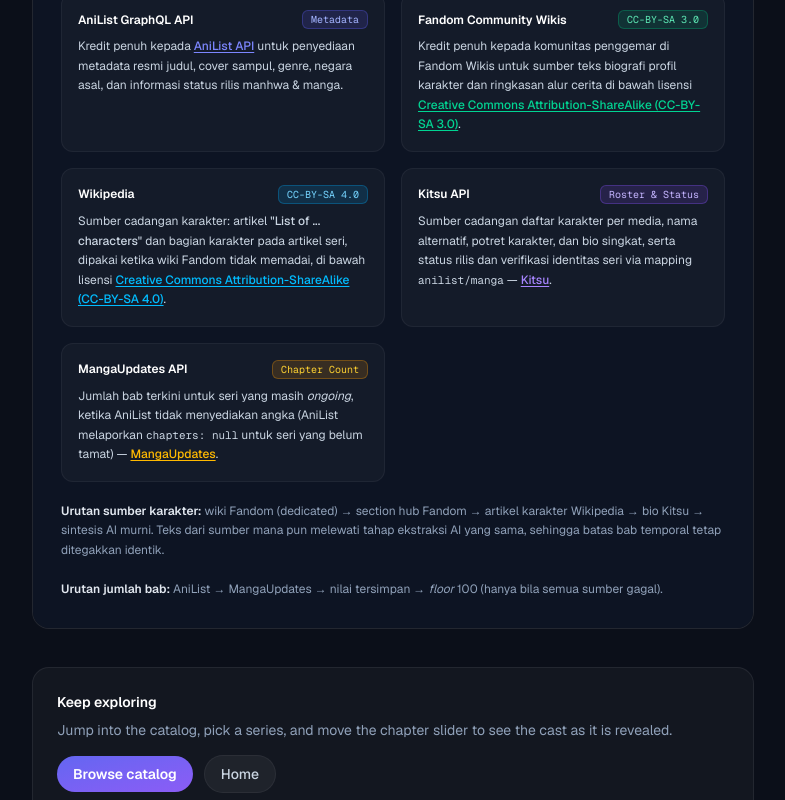
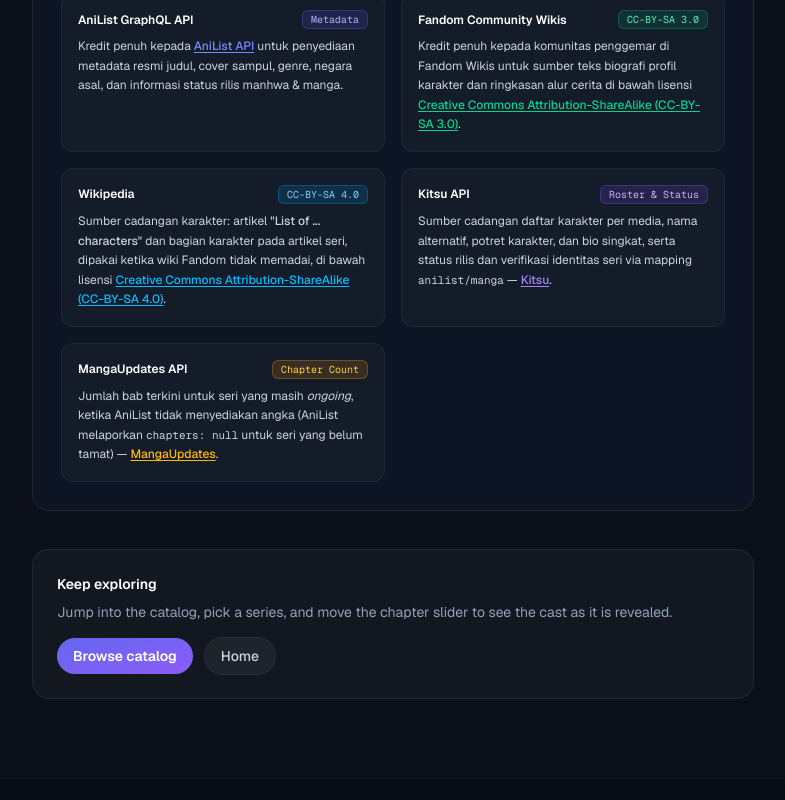
Before and after one commit to gleey/constella, a Next.js app: page /about in a window 1280 px wide. Shown: the part 1325-2125 px from the top of the page, without its empty margins (247-1032 px from the left). Built offline with nearby package versions, Linux system fonts and the light colour scheme; no server answers; the database is empty.

Commit message:
refactor: remove source fallback order details from about page and site config

```diff
--- a/src/app/about/page.tsx
+++ b/src/app/about/page.tsx
@@ -187,15 +187,6 @@ export default async function AboutPage() {
               </p>
             </div>
           </div>
-
-          <p className="text-xs leading-relaxed text-slate-400">
-            <span className="font-semibold text-slate-200">Urutan sumber karakter:</span>{" "}
-            wiki Fandom (dedicated) → section hub Fandom → artikel karakter Wikipedia → bio Kitsu → sintesis AI murni. Teks dari sumber mana pun melewati tahap ekstraksi AI yang sama, sehingga batas bab temporal tetap ditegakkan identik.
-          </p>
-          <p className="text-xs leading-relaxed text-slate-400">
-            <span className="font-semibold text-slate-200">Urutan jumlah bab:</span>{" "}
-            AniList → MangaUpdates → nilai tersimpan → <span className="italic">floor</span> 100 (hanya bila semua sumber gagal).
-          </p>
         </div>
 
         <div className="mt-10 rounded-2xl bg-white/[0.03] ring-1 ring-white/10 p-5 sm:p-6">
--- a/src/lib/site-page.ts
+++ b/src/lib/site-page.ts
@@ -48,8 +48,6 @@ Data in Constella is structured across three verified tiers:
 - Tier 2 (Character Profiles & Cast): Base character lists, aliases, and visual representations are retrieved from Fandom Community Wikis under Creative Commons Attribution-ShareAlike (CC-BY-SA). Dedicated wikis are discovered through Fandom's official unified search service rather than by guessing subdomains. When a series has no adequate Fandom wiki, the pipeline falls back to Wikipedia character articles (CC BY-SA 4.0) and the Kitsu character database.
 - Tier 3 (Relational Synthesis & AI-Assisted Tagging): Intricate interpersonal dynamics (alliances, betrayals, rivalries, family trees, secret identities) are extracted from wiki story summaries using a resilient multi-provider LLM chain (Gemini, Groq, OpenRouter). Every relationship is assigned explicit validity intervals and held in an administrative review queue before publication.
 
-Source fallback order: Fandom wiki (dedicated page) → Fandom hub wiki section → Wikipedia character article → Kitsu character bio → pure AI synthesis. Whichever source supplies the prose, the same AI extraction step enforces chapter-bounded validity, so the zero-spoiler contract does not depend on which source was used.
-
 3. Community Auditing & Open Verification
 Because storytelling evolves across hundreds of chapters and scanlations, our administrative curation is complemented by community oversight. Readers can report discrepancies or misaligned chapter boundaries directly to our GitHub tracker.`,
 } as const;
```
